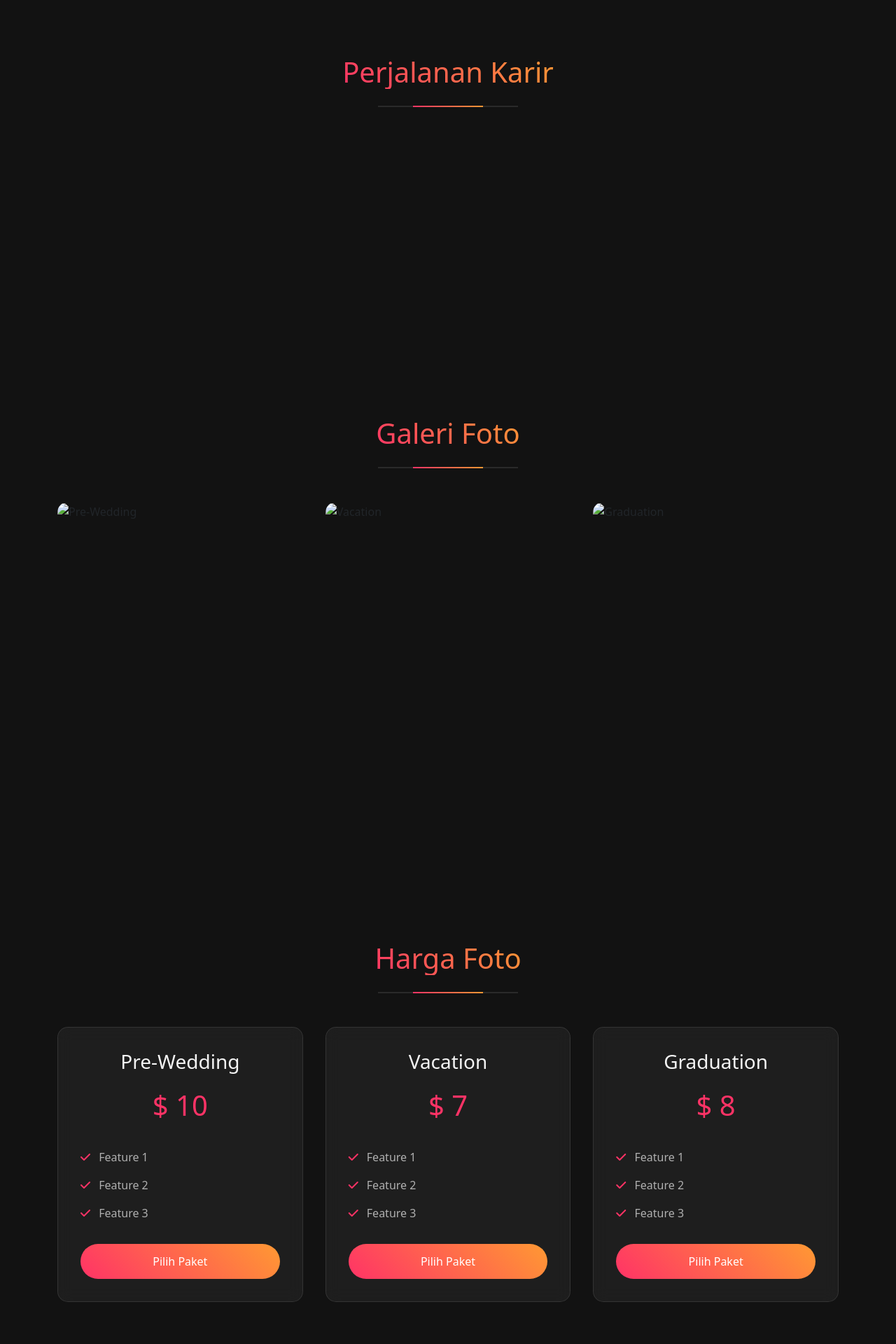
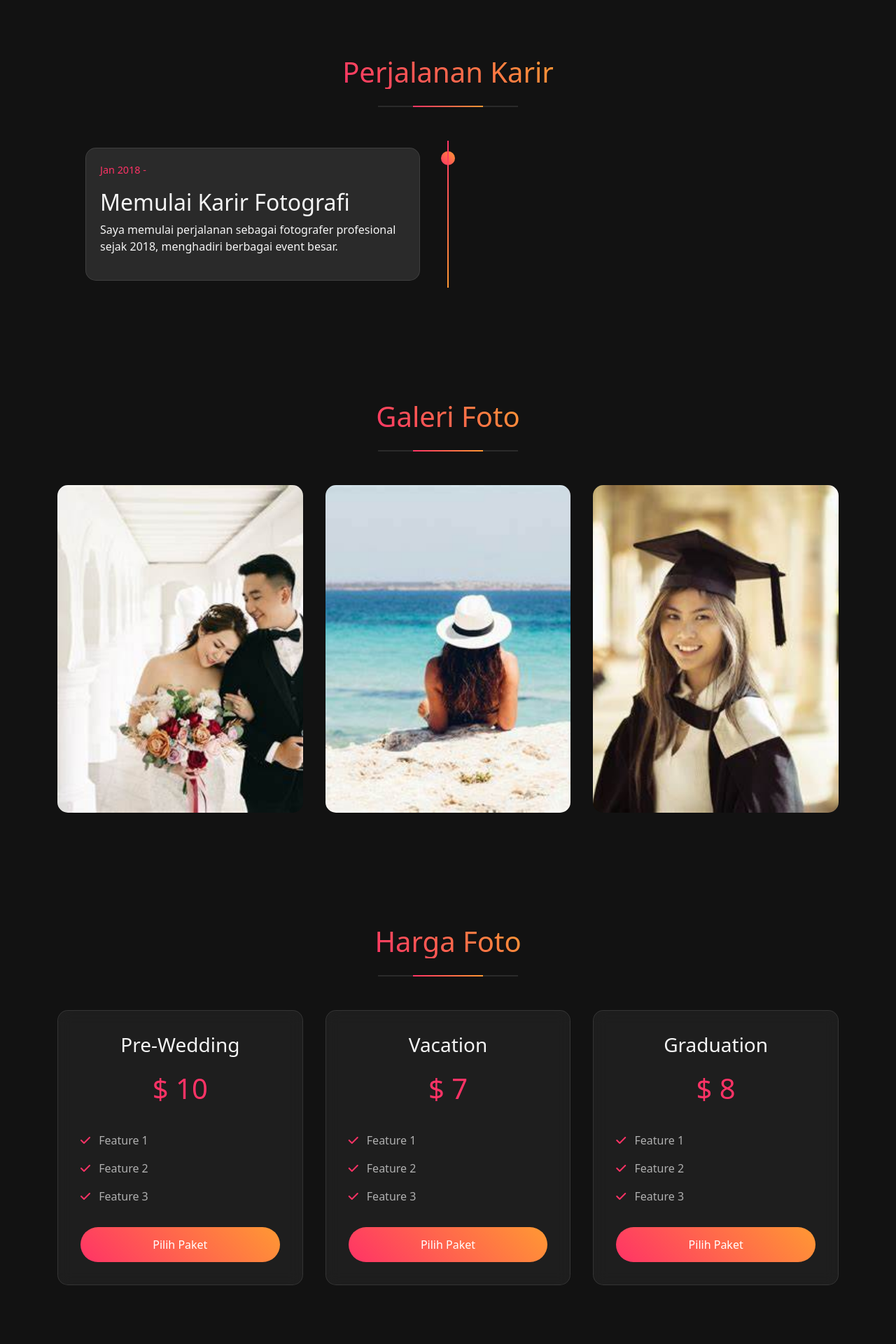
Before and after one commit to blueest/photography, a Django app: page / in a window 1280 px wide. Shown: the part 705-2625 px from the top of the page at 70% size. Run offline with Django 5.2, Linux system fonts and the light colour scheme; data comes from the database, SQL or seed files in the repository.

Commit message:
Initial commit

```diff
--- a/photography/settings.py
+++ b/photography/settings.py
@@ -26,7 +26,7 @@
 # SECURITY WARNING: don't run with debug turned on in production!
 DEBUG = True
 
-ALLOWED_HOSTS = ['0.0.0.0', 'localhost', '.up.railway.app']
+ALLOWED_HOSTS = ['0.0.0.0', 'localhost', '.up.railway.app', '127.0.0.1']
 
 
 # Application definition
--- a/static/css/styles.css
+++ b/static/css/styles.css
@@ -5,9 +5,8 @@
 	--hover-color: rgba(255, 255, 255, 0.2);
 	--gradient-1: #FF3366;
 	--gradient-2: #FF9933;
-	--footer-bg: #0a0a0a;
+	--footer-bg: rgba(0, 0, 0, 0.7);
 }
-
 /* Body Styles */
 body {
 	background: #121212;
@@ -307,21 +307,29 @@
 
 .timeline::after {
     content: '';
-	position: relative;
+    position: absolute;
     width: 2px;
     background: linear-gradient(180deg, var(--gradient-1), var(--gradient-2));
     top: 0;
     bottom: 0;
     left: 50%;
-	margin-left: -1px;
+    transform: translateX(-50%);
 }
 
 .timeline-item {
     padding: 10px 40px;
     position: relative;
     width: 50%;
-	animation: fadeIn 0.5s eease-out forwards;
+    animation: fadeIn 0.5s ease-out forwards;
     opacity: 0;
+}
+
+.timeline-item.left {
+    left: 0;
+}
+
+.timeline-item.right {
+    left: 50%;
 }
 
 .timeline-item::after {
@@ -335,14 +343,6 @@
     z-index: 1;
 }
 
-.timeline-item.left {
-    left: 0;
-}
-
-.timeline-item.right {
-    left: 50%;
-}
-
 .timeline-item.left::after {
     right: -10px;
 }
@@ -353,10 +353,10 @@
 
 .timeline-content {
     padding: 20px;
-    background: rgba(255,255,255,0.05);
+    background: rgba(255, 255, 255, 0.1);
     backdrop-filter: blur(10px);
     border-radius: 15px;
-    border: 1px solid rgba(255,255,255,0.1);
+    border: 1px solid rgba(255, 255, 255, 0.1);
     position: relative;
 }
 
--- a/templates/base.html
+++ b/templates/base.html
@@ -6,8 +6,8 @@
     <meta charset="UTF-8">
     <meta name="viewport" content="width=device-width, initial-scale=1.0">
     <title>{% block title %}Photography{% endblock %}</title>
-    <link href="https://cdn.jsdelivr.net/npm/bootstrap@5.3.0-alpha1/dist/css/bootstrap.min.css" rel="stylesheet">
-    <link rel="stylesheet" href="https://cdnjs.cloudflare.com/ajax/libs/font-awesome/6.0.0/css/all.min.css">
+    <link href="https://cdn.jsdelivr.net/npm/bootstrap@5.3.2/dist/css/bootstrap.min.css" rel="stylesheet">
+    <link rel="stylesheet" href="https://cdnjs.cloudflare.com/ajax/libs/font-awesome/6.4.0/css/all.min.css">
     <link href="{% static 'css/styles.css' %}" rel="stylesheet">
 </head>
 <body>
@@ -47,8 +47,8 @@
                             <i class="fas fa-address-book"></i> Kontak
                         </a>
                         <ul class="dropdown-menu">
-                            <li><a class="dropdown-item" href="#"><i class="fas fa-whatsapp"></i> Whatsapp</a></li>
-                            <li><a class="dropdown-item" href="#"><i class="fas fa-envolve"></i> Email</a></li>
+                            <li><a class="dropdown-item" href="#"><i class="fab fa-whatsapp"></i> Whatsapp</a></li>
+                            <li><a class="dropdown-item" href="#"><i class="fas fa-envelope"></i> Email</a></li>
                             <li><a class="dropdown-item" href="#"><i class="fas fa-share-alt"></i> Sosial Media</a></li>
                         </ul>
                     </li>
@@ -83,16 +83,18 @@
             <div class="row g-4">
                 <!-- Logo Column -->
                 <div class="col-md-4">
-                    <div class="footer-card">
+                    <div class="footer-card text-center">
                         <h4 class="gradient-text"><i class="fas fa-camera-retro"></i> Photography</h4>
+                        <div class="separator"><span></span></div>
                         <p class="mt-3 footer-text">Capturing your precious moment with artistic excellence and professional quality.</p>
                     </div>
                 </div>
 
                 <!-- Social Media Column -->
                  <div class="col-md-4">
-                    <div class="footer-card">
+                    <div class="footer-card text-center">
                         <h4 class="gradient-text">Follow Us</h4>
+                        <div class="separator"><span></span></div>
                         <div class="footer-social-icons mt-3">
                             <a href="#" data-bs-toggle="tooltip" title="Follow us on Instagram">
                                 <i class="fab fa-instagram"></i>
@@ -109,12 +111,13 @@
 
                  <!-- Contact & Map Column -->
                 <div class="col-md-4">
-                    <div class="footer-card">
+                    <div class="footer-card text-center">
                         <h4 class="gradient-text">Contact Us</h4>
+                        <div class="separator"><span></span></div>
                         <div class="footer-contact mt-3">
                             <p><i class="fas fa-phone gradient-text"></i> +62 123 456 789</p>
-                            <p><i class="fas fa-envolve gradient-text"></i> info@photography.com</p>
-                            <p><i class="fas fa-map-maker-alt gradient-text"></i> Jl. Photography No. 123, Jakarta</p>
+                            <p><i class="fas fa-envelope gradient-text"></i> info@photography.com</p>
+                            <p><i class="fas fa-map-marker-alt gradient-text"></i> Jl. Photography No. 123, Jakarta</p>
                         </div>
                         <div class="map-container">
                             <iframe class="footer-map"
@@ -128,13 +131,16 @@
         </div>
     </footer>
 
-    <script src="https://cdn.jsdelivr.net/npm/bootstrap@5.3.0-alpha1/dist/js/bootstrap.bundle.min.js"></script>
+    <script src="https://cdn.jsdelivr.net/npm/bootstrap@5.3.2/dist/js/bootstrap.bundle.min.js"></script>
     <script>
         // Initial tooltips
-        var tooltipTriggerList = [].slice.call(document.querySelectorAll('[data-bs-toggle="tooltip"]'))
-        var tooltipList = tooltipTriggerList.map(function (tooltipTriggerEl) {
-            return new bootstrap.Tooltip(tooltipTriggerEl)
-        })
+        document.addEventListener('DOMContentLoaded', function () {
+            var tooltipTriggerList = [].slice.call(document.querySelectorAll('[data-bs-toggle="tooltip"]'))
+            var tooltipList = tooltipTriggerList.map(function (tooltipTriggerEl) {
+                return new bootstrap.Tooltip(tooltipTriggerEl)
+            })
+        });
+
     </script>
 </body>
 </html>
--- a/templates/home.html
+++ b/templates/home.html
@@ -6,7 +6,7 @@
 {% block content %}
 <!-- Hero Section -->
 <section class="hero-section">
-	<div c;ass="hero-content text-center">
+	<div class="hero-content text-center">
 		<h1 class="gradient-text display-4 mb-4">Capturing Moments, Creating Memories</h1>
 		<p class="lead mb-4">Professional photography services for your special moments</p>
 		<a href="#services" class="btn btn-gradient">Explore Services</a>
@@ -28,7 +28,7 @@
 						{{ journey.date_started|date:"M Y" }} - {{ journey.date_ended|date:"M Y" }}
 					</div>
 					<h2 style="color: whitesmoke">{{ journey.title }}</h2>
-					<p style="color: whitesmoke">{{ journey.description }}</P>
+					<p style="color: whitesmoke">{{ journey.description }}</p>
 				</div>
 			</div>
 		{% endfor %}
@@ -46,7 +46,7 @@
 		{% for photo in photo_gallery %}
 			<div class="gallery-item">
 				<div class="gallery-card">
-					<img class="{{ photo.image.url }}" alt="{{ photo.title }}" class="gallery-img">
+					<img src="{{ photo.image.url }}" alt="{{ photo.title }}" class="gallery-img">
 					<div class="gallery-overlay">
 						<h3 style="color: whitesmoke">{{ photo.title }}</h3>
 						<p style="color: whitesmoke">{{ photo.description }}</p>
@@ -104,7 +104,7 @@
 				<h3 style="color: whitesmoke">{{ service.name }}</h3>
 				<p style="color: whitesmoke">{{ service.description }}</p>
 				<a href="https://wa.me/{{ service.whatsapp_number}}" target="_blank" class="btn btn-whatsapp">
-					<i class="fas fa-whatsapp"></i> Pesan via WhatsApp
+					<i class="fab fa-whatsapp"></i> Pesan via WhatsApp
 				</a>
 			</div>
 		{% endfor %}
```
Also changed, not shown: other parts of static/css/styles.css (+33 -4 lines), 3 other files. Lines whose indentation alone changed are shown as unchanged.
